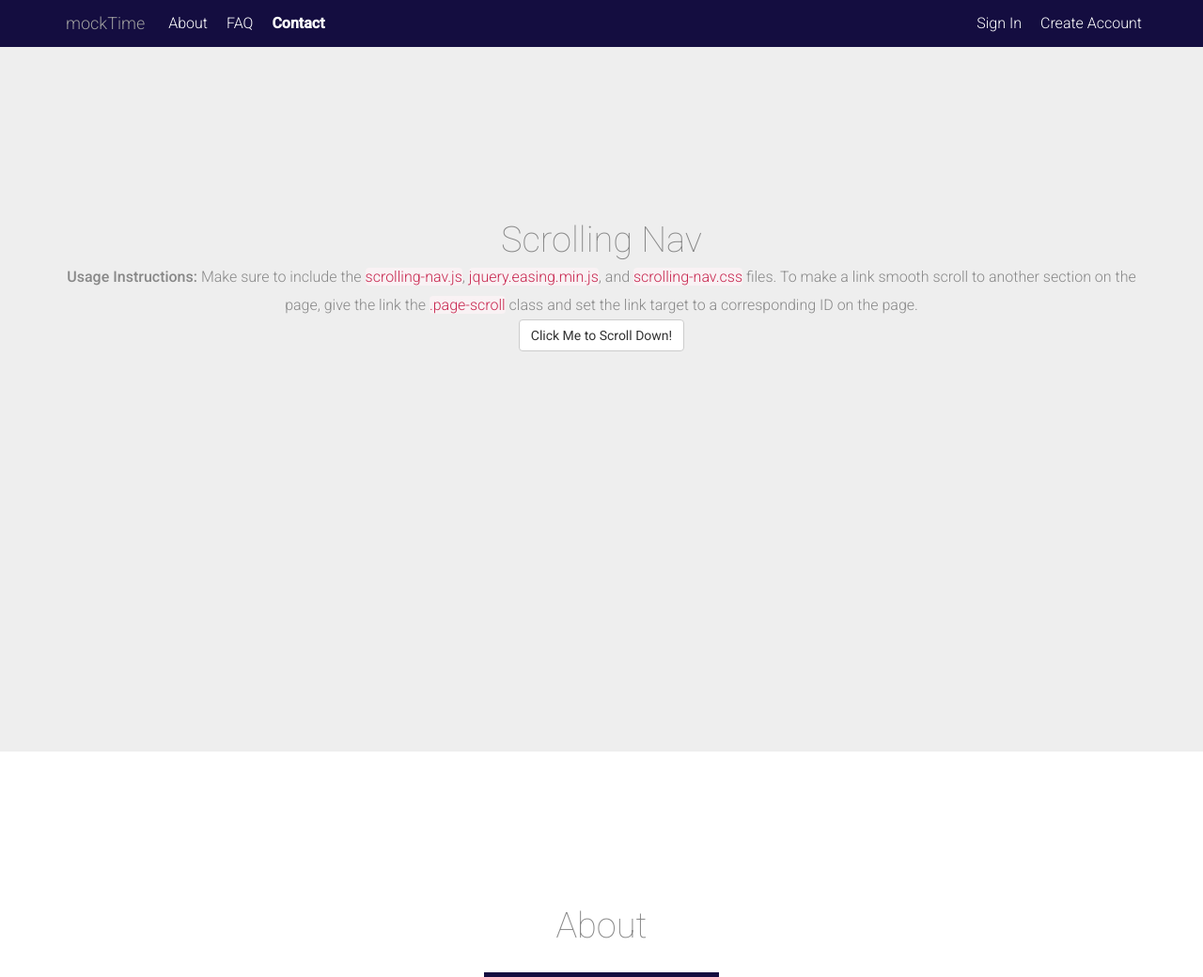
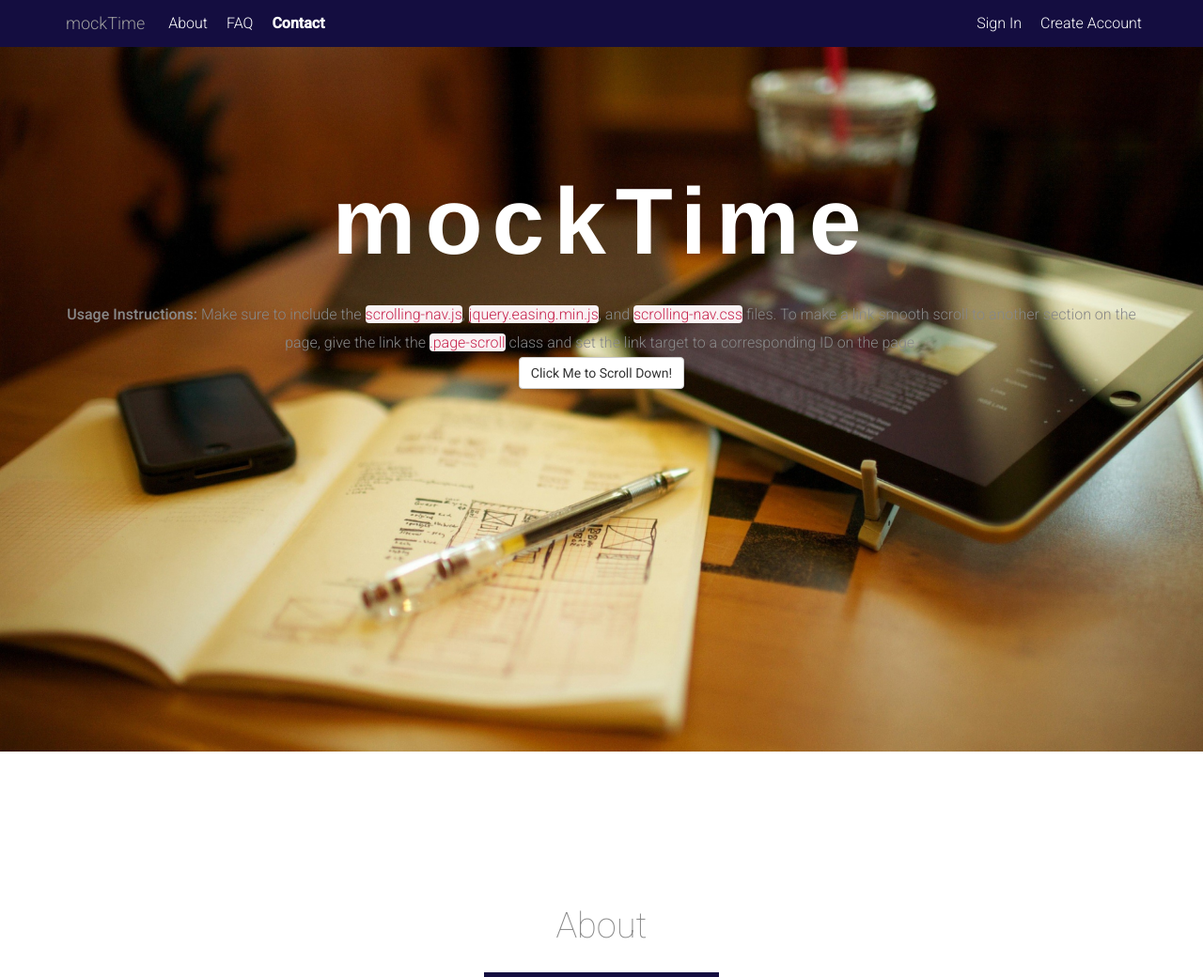
Before and after one commit to jomingeorge94/mockTime, a PHP site: page /mockTime/ in a window 1280 px wide. Shown: the top 1040 px of the page at 94% size. Run offline with PHP 8.4, Linux system fonts and the light colour scheme; data comes from the database, SQL or seed files in the repository.

Commit message:
design changes - 09/04/2016

```diff
--- a/activate.php
+++ b/activate.php
@@ -5,7 +5,7 @@
 
 include 'core/session.php';
 include 'includes/head.php';
-include 'includes/navigation_modified.php';
+
 
 redirect_logged_in();
 
@@ -14,7 +14,7 @@
 ?>
 	<div class="accountverified">
 		<h1>Account Verified ...</h1>
-		<strong><p>Your account has been verified and ready to Sign In</p></strong>
+		<strong><p>Your account has been verified and ready to <a href="login.php"> Sign In </a></p></strong>
 	</div>
 <?php
 
--- a/assets/css/scrolling-nav.css
+++ b/assets/css/scrolling-nav.css
@@ -7,7 +7,6 @@
 body {
     width: 100%;
     height: 100%;
-    background: #eee;
 }
 
 html {
--- a/assets/css/style.css
+++ b/assets/css/style.css
@@ -6,7 +6,8 @@
     color: #888;
     line-height: 30px;
     text-align: center;
-    padding-top: 70px;
+    padding-top: 50px;
+
 }
 
 strong { font-weight: 500; }
@@ -712,3 +713,31 @@
 	float: left;
 	margin-top: -20px ! important;
 }
+
+.intro-section {
+	background: url(../img/backgrounds/wallpaper.jpg) no-repeat bottom center scroll ! important;
+	background-size:100% 100% ! important;
+
+
+}
+
+.mocktime {
+
+	font-family: Geneva, Tahoma, Verdana, sans-serif;
+	color: #050101;
+	font-size: 50;
+	padding: 4;
+	font-weight: bold;
+	text-shadow: 5px -2px 1px #F0C5C5;
+
+
+}
+
+.mocktime-heading {
+	font-size: 100px;
+	padding-bottom: 60px;
+	font-family: Montserrat,"Helvetica Neue",Helvetica,Arial,sans-serif;
+	letter-spacing: 10px;
+	font-weight: 700;
+	color: white;
+}
--- a/core/functions/helper.php
+++ b/core/functions/helper.php
@@ -5,14 +5,14 @@
 }
 
 function redirect_logged_in () {
-	if (user_logged_in() === true) {
+	if (user_logged_in () === true) {
 		header('Location: index.php');
 		exit();
 	}
 }
 
 function generic_page () {
-	if (user_logged_in() === false) {
+	if (user_logged_in () === false) {
 		header('Location: generic.php');
 		exit();
 	}
--- a/includes/homescreen.php
+++ b/includes/homescreen.php
@@ -2,9 +2,11 @@
         <div class="container">
             <div class="row">
                 <div class="col-lg-12">
-                    <h1>Scrolling Nav</h1>
+                    <h1 class="mocktime-heading">mockTime</h1>
+
                     <p><strong>Usage Instructions:</strong> Make sure to include the <code>scrolling-nav.js</code>, <code>jquery.easing.min.js</code>, and <code>scrolling-nav.css</code> files. To make a link smooth scroll to another section on the page, give the link the <code>.page-scroll</code> class and set the link target to a corresponding ID on the page.</p>
                     <a class="btn btn-default page-scroll" href="#about">Click Me to Scroll Down!</a>
+
                 </div>
             </div>
         </div>
--- a/view_user_summary.php
+++ b/view_user_summary.php
@@ -154,7 +154,7 @@
             $question_id= $question_and_answers[$i]['question_id'];
             $numberofanswersperquestion = count_answers_belongToOne_questionNew($question_id);
             $score = retrieve_student_result_status ($retrieving_data[0]['user_id'], $retrieving_data[0]['exam_id'], $question_id);
-            $student_answer_per_question = retrieve_student_result ($_SESSION['user_id'], $_GET['quiz_id'], $question_id);
+            $student_answer_per_question = htmlspecialchars(retrieve_student_result ($_SESSION['user_id'], $_GET['quiz_id'], $question_id));
             $correct_answer = $numberofanswersperquestion[0]['answer_name'];
 
              echo ' <form method="post" id="review_form" name="review_form" action="view_user_summary.php">
```
Also changed, not shown: exam.php (+14 -0 lines), assets/img/backgrounds/wallpaper.jpg (added).
